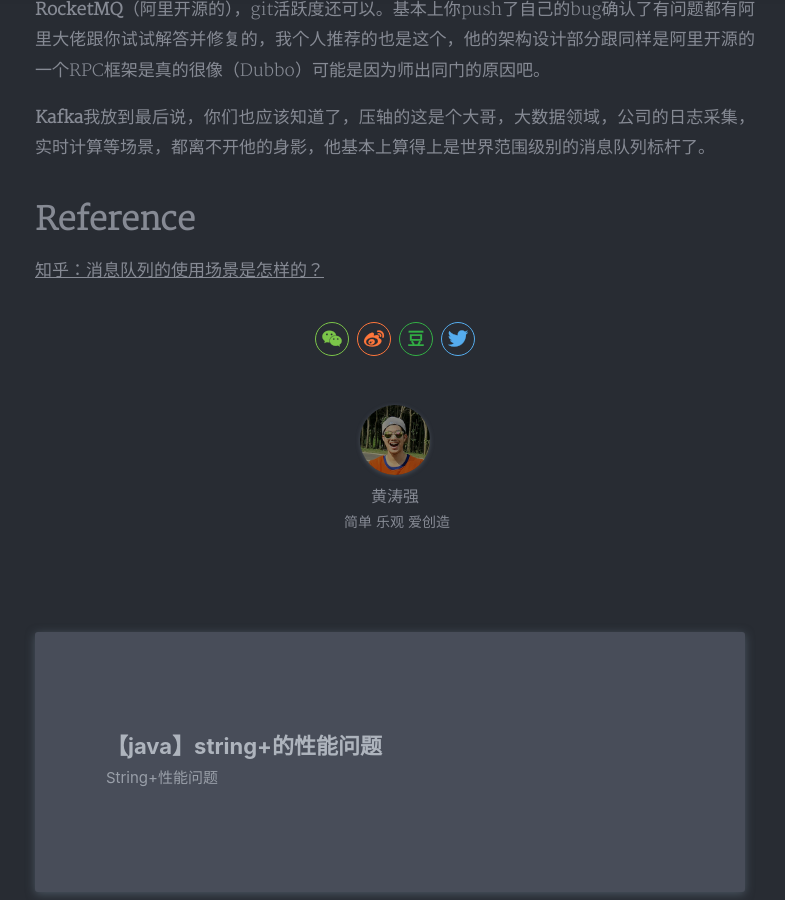
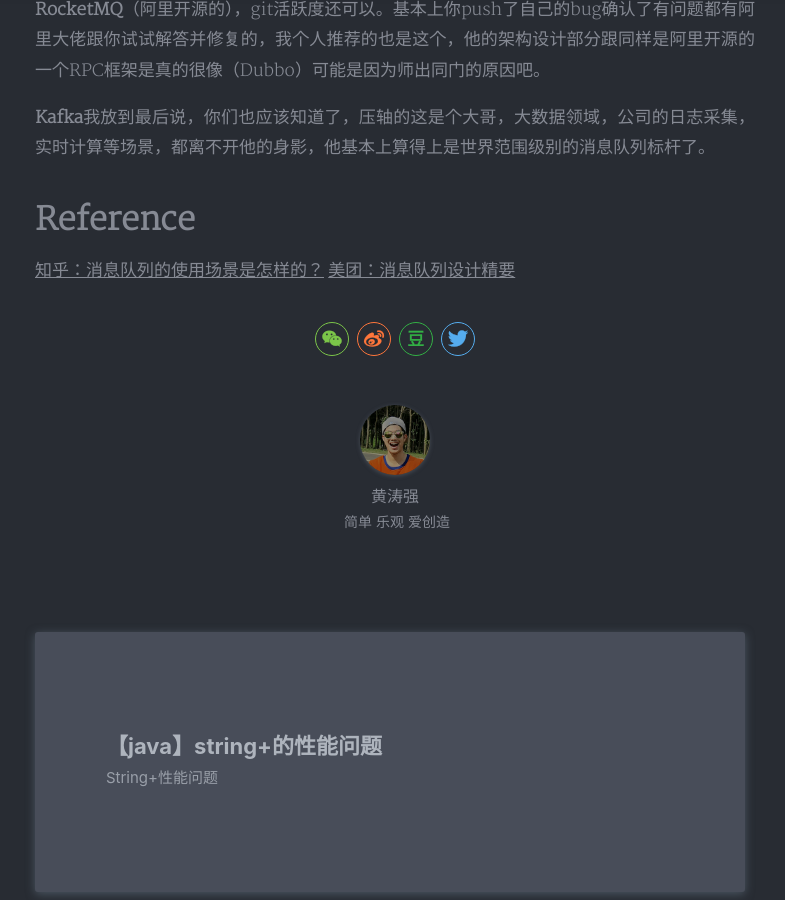
Before and after one commit to hugoTQ/hugoTQ.github.io, a Jekyll site: the page built from _posts/2023-05-05-【Java】【消息队列】消息队列的使用场景.md, in a window 1280 px wide and 900 px high, scrolled down 1294 px. Shown: the whole window, without its empty margins (245-1030 px from the left). Built offline with Jekyll 4.4.1, drawn with Linux system fonts in a browser that asks for light colours; nearby versions of some CDN libraries; our own code applies the rules of GitHub Pages for plain Markdown files; a style sheet for code colours, icons or effects is not loaded.

Commit message:
Update 2023-05-05-【Java】【消息队列】消息队列的使用场景.md

```diff
--- a/_posts/2023-05-05-【Java】【消息队列】消息队列的使用场景.md
+++ b/_posts/2023-05-05-【Java】【消息队列】消息队列的使用场景.md
@@ -29,3 +29,4 @@
 
 # Reference
 [知乎：消息队列的使用场景是怎样的？](https://www.zhihu.com/question/34243607)
+[美团：消息队列设计精要](https://tech.meituan.com/2016/07/01/mq-design.html)
```
